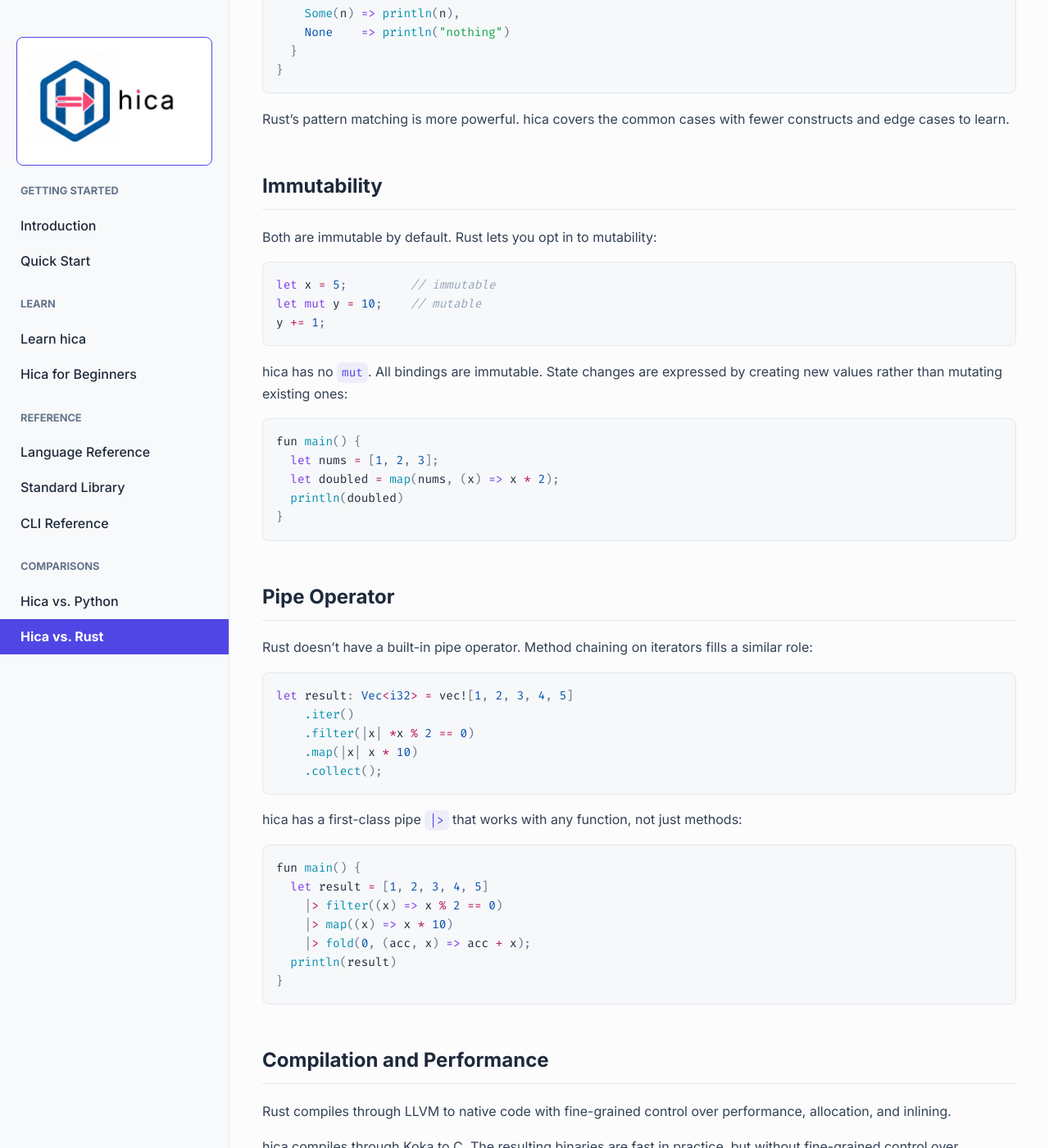
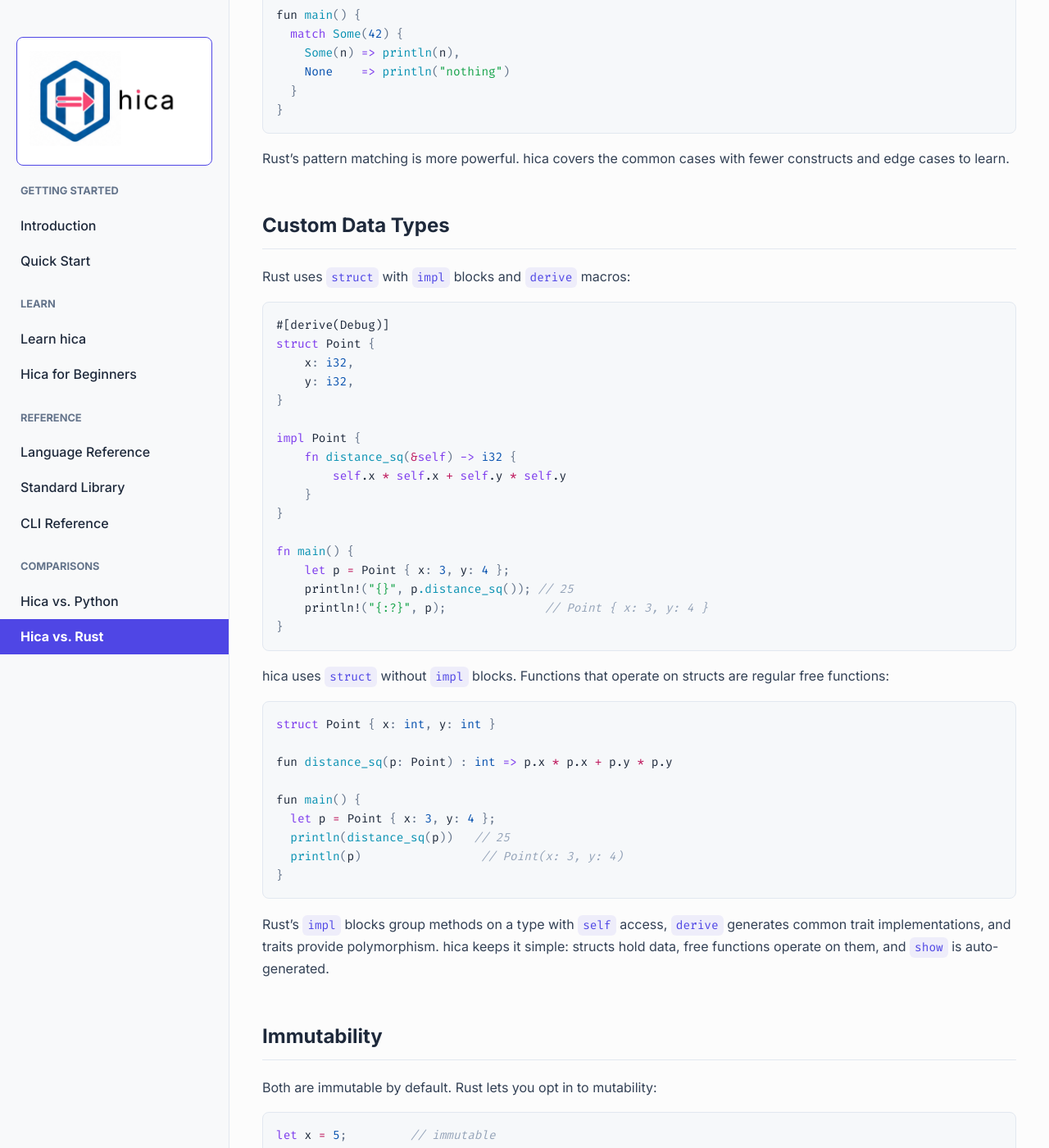
Before and after one commit to cladam/hica, a Jekyll site: the page built from docs/hica-vs-rust.md, in a window 1280 px wide and 1400 px high, scrolled down 5367 px. Shown: the whole window at 82% size. Built offline with Jekyll 4.4.1, drawn with Linux system fonts in a browser that asks for light colours; some of the changed text lies outside the part shown.

Commit message:
feat: add structs with updated tests, documentation and examples

````diff
--- a/docs/hica-vs-rust.md
+++ b/docs/hica-vs-rust.md
@@ -17,6 +17,7 @@
 | Error handling | `Result<T, E>` + `?` operator | `Result` + `match` |
 | Closures | `Fn` / `FnMut` / `FnOnce` traits | Single closure type, always captured |
 | Pattern matching | Exhaustive, deeply nested | Common cases (primitives + Maybe/Result), not deeply nested |
+| Custom types | `struct` + `impl` + `derive` | `struct` (simple, no `impl` blocks) |
 | Generics | Monomorphized generics + traits | Inferred polymorphism |
 | Compilation target | LLVM (native) | Koka -> C (native) |
 | Learning curve | Steep (ownership, lifetimes, traits) | Gentle (write, run, iterate) |
@@ -204,6 +205,46 @@
 
 Rust's pattern matching is more powerful. hica covers the common cases with fewer constructs and edge cases to learn.
 
+## Custom Data Types
+
+Rust uses `struct` with `impl` blocks and `derive` macros:
+
+```rust
+#[derive(Debug)]
+struct Point {
+    x: i32,
+    y: i32,
+}
+
+impl Point {
+    fn distance_sq(&self) -> i32 {
+        self.x * self.x + self.y * self.y
+    }
+}
+
+fn main() {
+    let p = Point { x: 3, y: 4 };
+    println!("{}", p.distance_sq()); // 25
+    println!("{:?}", p);              // Point { x: 3, y: 4 }
+}
+```
+
+hica uses `struct` without `impl` blocks. Functions that operate on structs are regular free functions:
+
+```rust
+struct Point { x: int, y: int }
+
+fun distance_sq(p: Point) : int => p.x * p.x + p.y * p.y
+
+fun main() {
+  let p = Point { x: 3, y: 4 };
+  println(distance_sq(p))   // 25
+  println(p)                 // Point(x: 3, y: 4)
+}
+```
+
+Rust's `impl` blocks group methods on a type with `self` access, `derive` generates common trait implementations, and traits provide polymorphism. hica keeps it simple: structs hold data, free functions operate on them, and `show` is auto-generated.
+
 ## Immutability
 
 Both are immutable by default. Rust lets you opt in to mutability:
````
Also changed, not shown: docs/hica-for-beginners.md (+20 -1 lines), docs/hica-vs-python.md (+38 -0 lines), docs/language-reference.md (+27 -0 lines), documentation/backlog.md (+1 -1 lines), prelude/README.md (+1 -1 lines), 14 other files.
